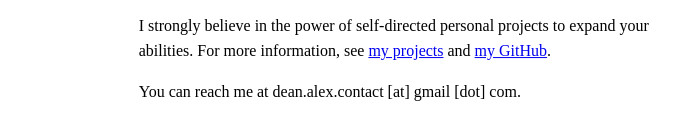
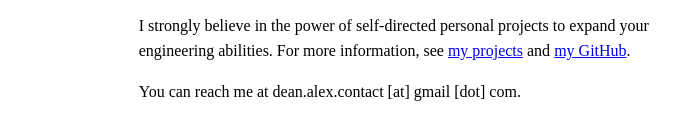
Before and after one commit to alexjdean/alexjdean.github.io, a plain HTML site: page index.html in a window 1280 px wide. Shown: the part 413-526 px from the top of the page, without its empty margins (288-965 px from the left). Drawn offline with Linux system fonts and the light colour scheme.

Commit message:
Clarify description

```diff
--- a/index.html
+++ b/index.html
@@ -1,5 +1,6 @@
 <!DOCTYPE html>
 <html lang="en">
+
 <head>
     <meta charset="UTF-8">
     <link rel="stylesheet" href="styles/index.css">
@@ -8,7 +9,6 @@
 </head>
 
 <body>
-
     <div class="front-page">
         <div class="page-navigation">
             <a href="engineering.html">Engineering</a> <br/>
@@ -22,11 +22,13 @@
                 Urbana-Champaign.</p>
 
             <p>I strongly believe in the power of self-directed personal projects to expand your
-                abilities. For more information, see <a href="engineering.html">my projects</a> and
+                engineering abilities. For more information, see
+                <a href="engineering.html">my projects</a> and
                 <a href="https://github.com/alexjdean">my GitHub</a>.</p>
 
             <p>You can reach me at dean.alex.contact [at] gmail [dot] com.</p>
         </div>
     </div>
 </body>
+
 </html>
```
